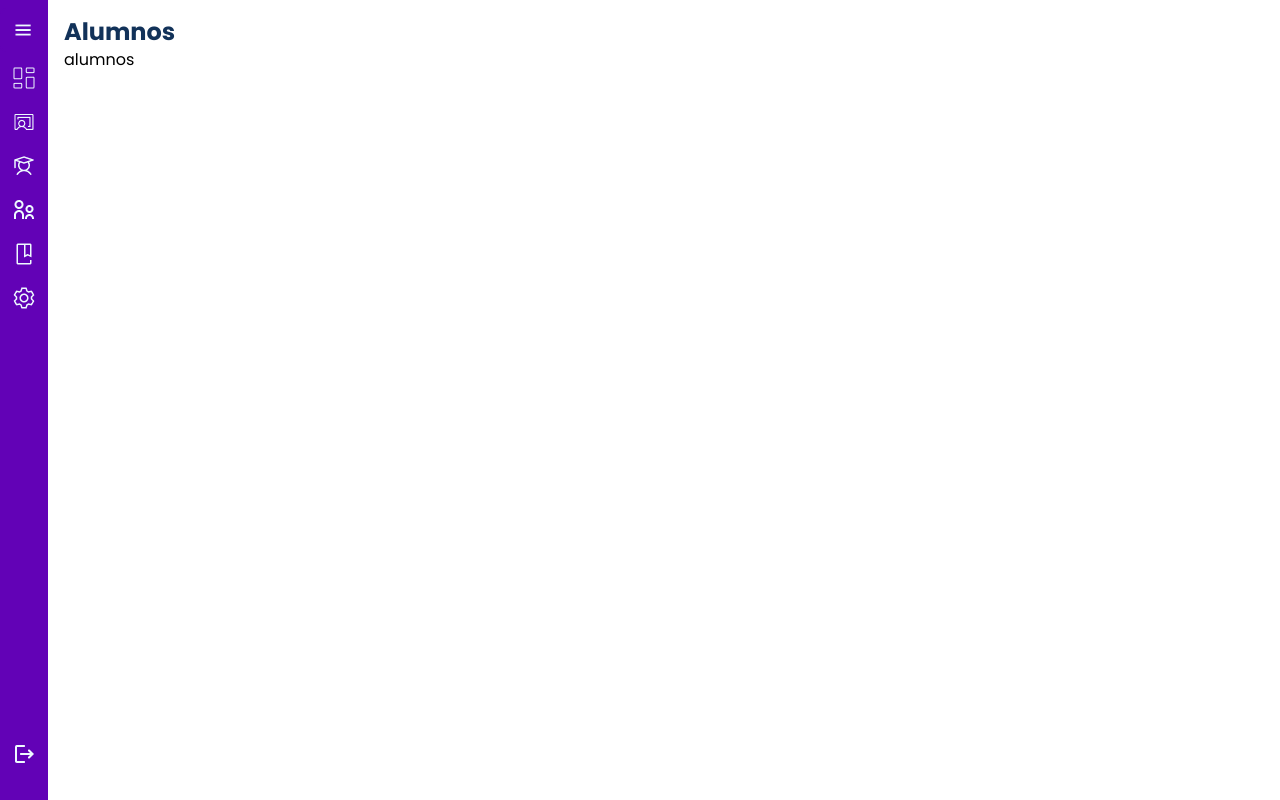
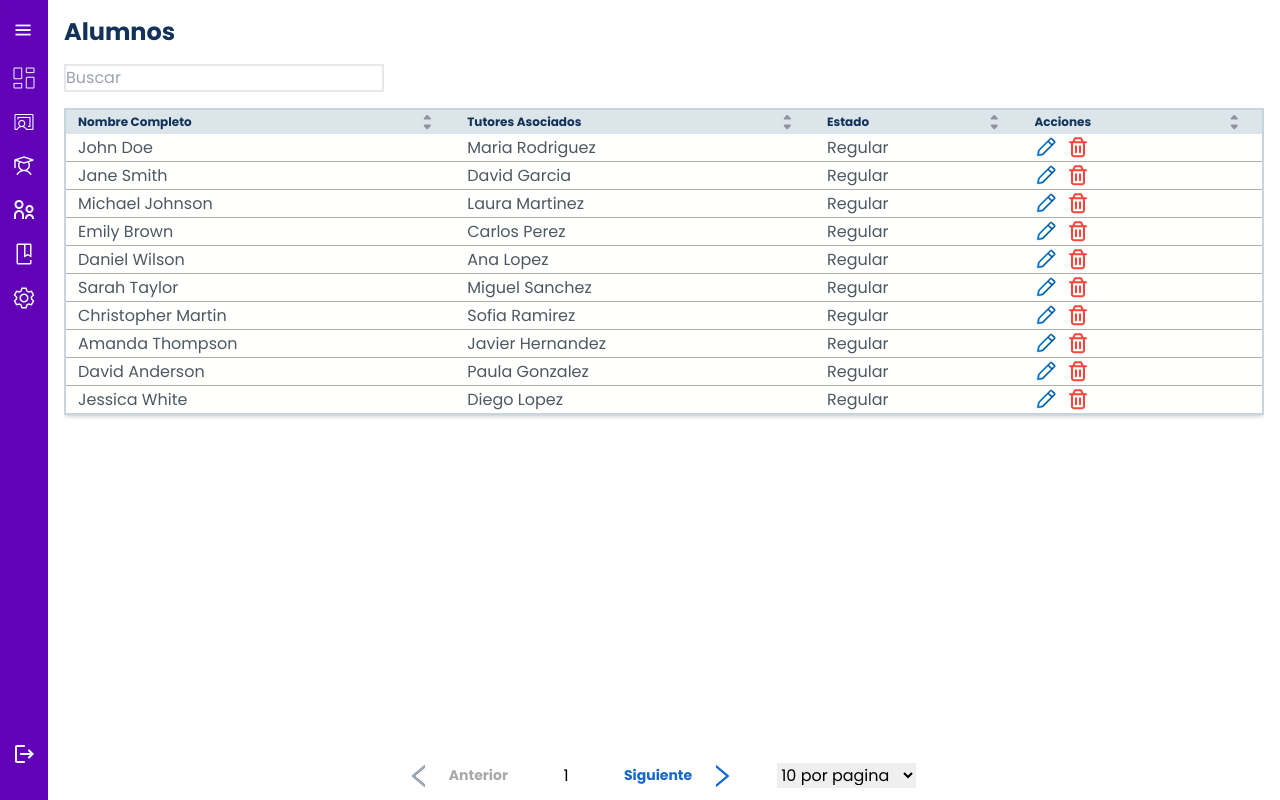
Before and after one commit to No-Country/c16-29-n-node-react, a React (Vite) app in the folder Front/: page /directivo/alumnos in a window 1280 px wide. Built offline with nearby package versions, Linux system fonts and the light colour scheme.

Commit message:
directive-student-view

```diff
--- a/Front/src/pages/Directivo.jsx
+++ b/Front/src/pages/Directivo.jsx
@@ -1,11 +1,12 @@
 import { useRoutes } from "react-router-dom";
 import PrincipalSubjectsView from "./principal/subjects";
+import PrincipalStudentsView from "./principal/students";
 
 export const Directivo = () => {
   const routes = useRoutes([
     { path: "dashboard", element: <div>dashboard</div> },
     { path: "profesores", element: <div>profesores</div> },
-    { path: "alumnos", element: <div>alumnos</div> },
+    { path: "alumnos/*", element: <PrincipalStudentsView />  },
     { path: "tutor", element: <div>tutor</div> },
     { path: "materia/*", element: <PrincipalSubjectsView /> },
     { path: "configuración", element: <div>configuración</div> },
--- /dev/null
+++ b/Front/src/pages/principal/students/index.jsx
@@ -0,0 +1,111 @@
+import { useMemo, useState } from "react";
+import { SimpleTable } from "../../../components/SimpleTabla";
+import MOCK from "./mock";
+import { useRoutes, Link } from "react-router-dom";
+import StudentView from "./see-student/index";
+
+const PrincipalStudentsView = () => {
+  const routes = useRoutes([
+    { path: "/" , element: <StudentsView />},
+    { path: "/:id", element: <StudentView />}
+  ])
+
+  return routes;
+};
+
+const StudentsView = () => {
+  const handleAction = (action) => (row) => {
+    console.log(action, row);
+  }
+
+  const [active, setActive] = useState(0);
+  const [data, setData] = useState(MOCK);
+
+  const filterSomething = (e) => {
+    setData(data.filter((subject) => e.currentTarget.value))
+  }
+
+  // const filters = [
+  //   (table) => (
+  //   <div className="border-2">
+  //     <label htmlFor="name"></label>
+  //     <input type="text" />
+  //   </div>
+  //   ),
+  //   (table) => (
+  //   <div className="border-2">
+  //     <label htmlFor="name"></label>
+  //     <input type="text" />
+  //   </div>
+  //   ),
+  // ]
+
+  // const tabs = [
+  //   (table, index) => (
+  //     <div onClick={() => setActive(index)} className={`border-b-2 ${active === index ? "bg-slate-500" : ""}`}>
+  //       Materia
+  //     </div>
+  //     ),
+  //   (table, index) => (
+  //   <div onClick={() => setActive(index)} className={`border-b-2 ${active === index ? "bg-slate-500" : ""}`}>
+  //     Calificaciones
+  //   </div>
+  //   ),
+  //   (table, index) => (
+  //     <div onClick={() => setActive(index)} className={`border-b-2 ${active === index ? "bg-slate-500" : ""}`}>
+  //       Inasistencias
+  //     </div>
+  //     ),
+  //   (table, index) => (
+  //   <div onClick={() => setActive(index)} className={`border-b-2 ${active === index ? "bg-slate-500" : ""}`}>
+  //     Amonestaciones
+  //   </div>
+  //   ),
+  //   (table, index) => (
+  //     <div onClick={() => setActive(index)} className={`border-b-2 ${active === index ? "bg-slate-500" : ""}`}>
+  //       Anotaciones
+  //     </div>
+  //     ),
+  // ]
+
+  const columns = useMemo(() => {
+    return [
+      {
+        Header: "Nombre Completo",
+        accessorKey: "name",
+        cell: ({ row: { original } }) => <Link to={`${original.name} ${original.grade}° ${original.divition}`}>{original.name}</Link>
+      },
+      {
+        id: "tutors",
+        Header: "Tutores Asociados",
+        accessorKey: "tutors"
+      },
+      {
+        Header: "Estado",
+        accessorKey: "state",
+      },
+      {
+        Header: "Acciones",
+        id: "actions",
+        cell: ({ row: { original } }) => (
+          <div className="flex jutify-center gap-2">
+            <button onClick={() => handleAction("edit")(original)}>
+              <img src="/assets/edit.svg" alt="editar materia" />
+            </button>
+            <button onClick={() => handleAction("delete")(original)}>
+              <img src="/assets/trash.svg" alt="eliminar materia" />
+            </button>
+          </div>
+        ),
+      },
+    ];
+  }, [])
+
+  return (
+    <div className="grow overflow-auto">
+      <SimpleTable columns={columns} data={data} />
+    </div>
+  );
+}
+
+export default PrincipalStudentsView;
--- /dev/null
+++ b/Front/src/pages/principal/students/mock.js
@@ -0,0 +1,53 @@
+export default [
+  { name: "John Doe", tutors: "Maria Rodriguez", state: "Regular" },
+  { name: "Jane Smith", tutors: "David Garcia", state: "Regular" },
+  { name: "Michael Johnson", tutors: "Laura Martinez", state: "Regular" },
+  { name: "Emily Brown", tutors: "Carlos Perez", state: "Regular" },
+  { name: "Daniel Wilson", tutors: "Ana Lopez", state: "Regular" },
+  { name: "Sarah Taylor", tutors: "Miguel Sanchez", state: "Regular" },
+  { name: "Christopher Martin", tutors: "Sofia Ramirez", state: "Regular" },
+  { name: "Amanda Thompson", tutors: "Javier Hernandez", state: "Regular" },
+  { name: "David Anderson", tutors: "Paula Gonzalez", state: "Regular" },
+  { name: "Jessica White", tutors: "Diego Lopez", state: "Regular" },
+  { name: "Matthew Martinez", tutors: "Patricia Fernandez", state: "Regular" },
+  { name: "Ashley Harris", tutors: "Alejandro Ruiz", state: "Regular" },
+  { name: "James Clark", tutors: "Carmen Torres", state: "Regular" },
+  { name: "Elizabeth King", tutors: "Pablo Morales", state: "Regular" },
+  { name: "Ryan Lee", tutors: "Rosa Diaz", state: "Regular" },
+  { name: "Olivia Lewis", tutors: "Roberto Ortiz", state: "Regular" },
+  { name: "Joshua Walker", tutors: "Elena Castro", state: "Regular" },
+  { name: "Sophia Green", tutors: "Manuel Navarro", state: "Regular" },
+  { name: "Andrew Baker", tutors: "Isabel Soto", state: "Regular" },
+  { name: "Madison Adams", tutors: "Jose Jimenez", state: "Regular" },
+  { name: "William Hall", tutors: "Silvia Ramos", state: "Regular" },
+  { name: "Emma Turner", tutors: "Juan Garcia", state: "Regular" },
+  { name: "Joseph Wright", tutors: "Lucia Herrera", state: "Regular" },
+  { name: "Natalie Murphy", tutors: "Francisco Molina", state: "Regular" },
+  { name: "Anthony Scott", tutors: "Maria Sanchez", state: "Regular" },
+  { name: "Isabella Hill", tutors: "Antonio Martinez", state: "Regular" },
+  { name: "Ethan Young", tutors: "Eva Ruiz", state: "Regular" },
+  { name: "Ava Nelson", tutors: "Luis Torres", state: "Regular" },
+  { name: "Alexander Carter", tutors: "Cristina Rodriguez", state: "Regular" },
+  { name: "Grace Rivera", tutors: "Jorge Dominguez", state: "Regular" },
+  { name: "Mia Mitchell", tutors: "Ana Garcia", state: "Regular" },
+  { name: "Jacob Perez", tutors: "Mario Fernandez", state: "Regular" },
+  { name: "Chloe Flores", tutors: "Beatriz Medina", state: "Regular" },
+  { name: "Benjamin Diaz", tutors: "Rocio Leon", state: "Regular" },
+  { name: "Lily Torres", tutors: "Fernando Reyes", state: "Regular" },
+  { name: "Logan Ortiz", tutors: "Nuria Aguilar", state: "Regular" },
+  { name: "Zoe Vazquez", tutors: "Daniel Campos", state: "Regular" },
+  { name: "Liam Rubio", tutors: "Carmen Moreno", state: "Regular" },
+  { name: "Charlotte Delgado", tutors: "Roberto Garcia", state: "Regular" },
+  { name: "Elijah Castillo", tutors: "Adriana Perez", state: "Regular" },
+  { name: "Avery Guerrero", tutors: "Pablo Guerrero", state: "Regular" },
+  { name: "Harper Hidalgo", tutors: "Monica Salazar", state: "Regular" },
+  { name: "Mason Mendoza", tutors: "Rafael Vega", state: "Regular" },
+  { name: "Amelia Navarro", tutors: "Sara Pena", state: "Regular" },
+  { name: "Lucas Rios", tutors: "Diego Vargas", state: "Regular" },
+  { name: "Evelyn Huerta", tutors: "Alicia Rosales", state: "Regular" },
+  { name: "Aiden Guzman", tutors: "Julia Gutierrez", state: "Regular" },
+  { name: "Aria Calderon", tutors: "Emilio Cruz", state: "Regular" },
+  { name: "Layla Pacheco", tutors: "Esteban Fuentes", state: "Regular" },
+  { name: "Carter Marquez", tutors: "Marina Ponce", state: "Regular" },
+  { name: "Scarlett Ortega", tutors: "Lorenzo Serrano", state: "Regular" },
+];
--- /dev/null
+++ b/Front/src/pages/principal/students/see-student/index.jsx
@@ -0,0 +1,11 @@
+import { useParams } from 'react-router-dom';
+
+const StudentView = () => {
+  const { id } = useParams();
+
+  return (
+    <div>StudentView</div>
+  )
+}
+
+export default StudentView
```
